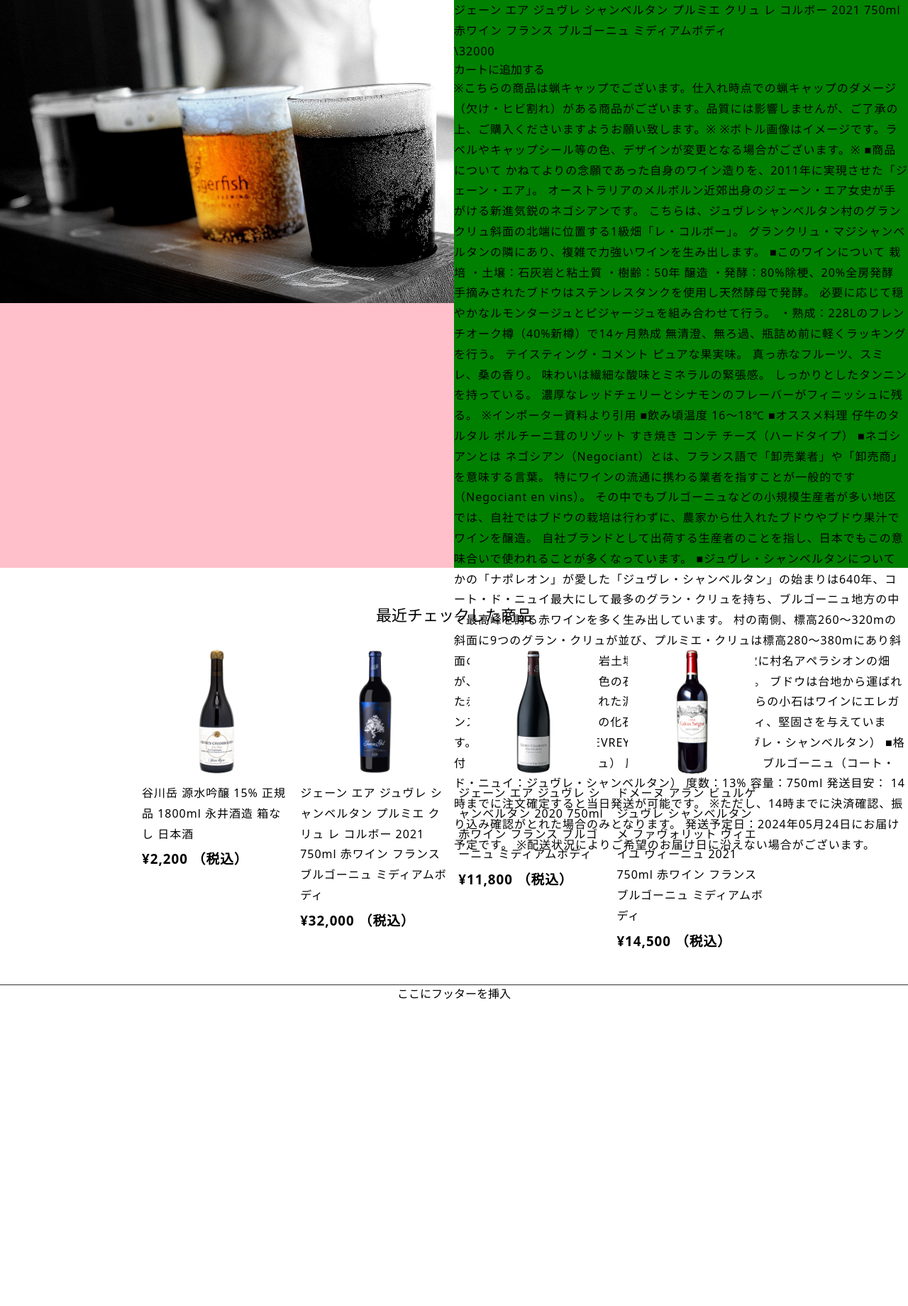
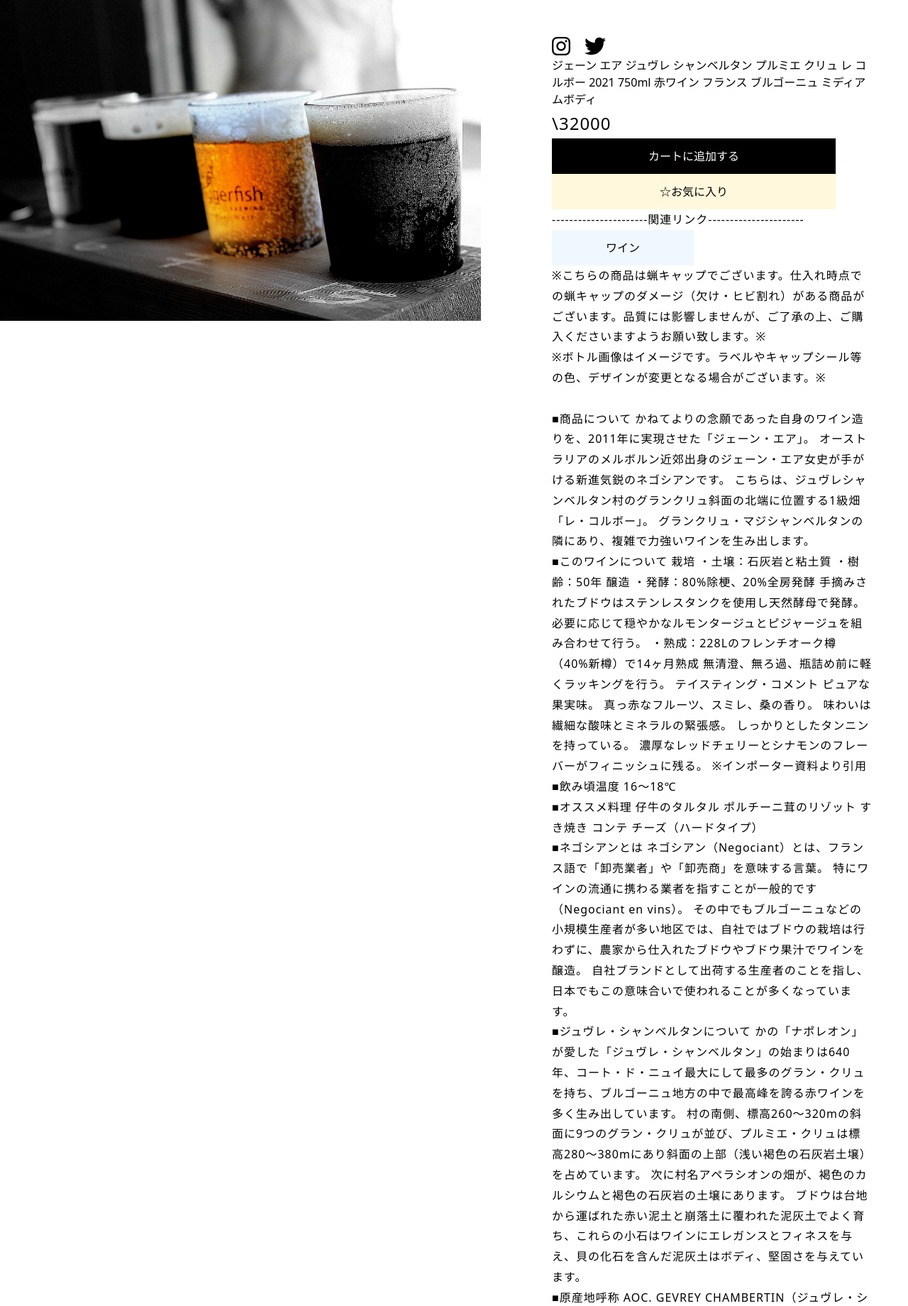
Before and after one commit to A-sato0422/team_product, a PHP site: page /product.html in a window 1280 px wide. Shown: the part 100-1940 px from the top of the page at 71% size. Before the commit the page ends 1508 px from the top, so only its background shows below. Run offline with PHP 8.4, Linux system fonts and the light colour scheme; some libraries are stand-ins or nearby versions.

Commit message:
商品詳細途中

```diff
--- a/product.css
+++ b/product.css
@@ -2,16 +2,63 @@
 
 .main {
   display: flex;
-  height: 100vh;
+}
+
+.share {
+  display: flex;
+  margin-right: 10px;
+  width: 30px;
+  height: 30px;
 }
 
 .image-field {
+  position: sticky;
+  width: 200px;
+  height: 450px;
+  top: 0;
+  flex: 1.5;
   background: pink;
-  flex: 1;
- position: sticky;
+}
+
+img {
+  height: 100%;
+  width: 100%;
+  object-fit: cover;
+
 }
 
 .letter-field {
-  background: green;
+  /* background: green; */
   flex: 1;
+  padding-left: 100px;
+  padding-right: 50px;
+  padding-top: 50px;
 }
+
+.price {
+  font-size: 150%;
+}
+
+.cart-button {
+  color: white;
+ background-color: black;
+ display: inline-block;
+ min-width: 400px;
+ line-height: 50px;
+}
+
+.like-button {
+  color: black;
+  background-color: cornsilk;
+  display: inline-block;
+  min-width: 400px;
+  line-height: 50px;
+}
+
+.category-button {
+  color: black;
+  background-color: aliceblue;
+  display: inline-block;
+  min-width: 200px;
+  line-height: 50px;
+}
--- a/product.html
+++ b/product.html
@@ -32,17 +32,21 @@
     <main>
         <div class="main">
             <div class="image-field">
-            <img src="./img/carousel02.jpg" alt="お酒">
+                <img src="./img/carousel02.jpg" alt="お酒">
             </div>
             <div class="letter-field">
-                <p>ジェーン エア ジュヴレ シャンベルタン プルミエ クリュ レ コルボー 2021 750ml <br>赤ワイン フランス ブルゴーニュ ミディアムボディ</p>
+                <p class="share"><img src="./img/instagram.svg" alt="Instagram" style="margin-right: 20px;"><img src="./img/twitter (1).svg" alt="twitter" ></p>
+                <h1>ジェーン エア ジュヴレ シャンベルタン プルミエ クリュ レ コルボー 2021 750ml 赤ワイン フランス ブルゴーニュ ミディアムボディ</h1>
                 <p class="price">\32000</p>
-                <button type="submit" class="cartbutton">カートに追加する</button>
-                <p>※こちらの商品は蝋キャップでございます。仕入れ時点での蝋キャップのダメージ（欠け・ヒビ割れ）がある商品がございます。品質には影響しませんが、ご了承の上、ご購入くださいますようお願い致します。※
+                <button type="button" class="cart-button">カートに追加する</button>
+                <button type="button" class="like-button">☆お気に入り</button>
+                <p>----------------------関連リンク----------------------</p>
+                <button type="button" class="category-button">ワイン</button>
+                <p>※こちらの商品は蝋キャップでございます。仕入れ時点での蝋キャップのダメージ（欠け・ヒビ割れ）がある商品がございます。品質には影響しませんが、ご了承の上、ご購入くださいますようお願い致します。※<br>
 
-                    ※ボトル画像はイメージです。ラベルやキャップシール等の色、デザインが変更となる場合がございます。※
+                    ※ボトル画像はイメージです。ラベルやキャップシール等の色、デザインが変更となる場合がございます。※<br>
 
-                    ■商品について
+                    <br>■商品について
                     かねてよりの念願であった自身のワイン造りを、2011年に実現させた「ジェーン・エア」。
 
                     オーストラリアのメルボルン近郊出身のジェーン・エア女史が手がける新進気鋭のネゴシアンです。
@@ -51,7 +55,7 @@
 
                     グランクリュ・マジシャンベルタンの隣にあり、複雑で力強いワインを生み出します。
 
-                    ■このワインについて
+                    <br>■このワインについて
 
                     栽培
                     ・土壌：石灰岩と粘土質
@@ -76,16 +80,16 @@
 
                     ※インポーター資料より引用
 
-                    ■飲み頃温度
+                    <br>■飲み頃温度
                     16〜18℃
 
-                    ■オススメ料理
+                    <br>■オススメ料理
                     仔牛のタルタル
                     ポルチーニ茸のリゾット
                     すき焼き
                     コンテ チーズ（ハードタイプ）
 
-                    ■ネゴシアンとは
+                    <br>■ネゴシアンとは
                     ネゴシアン（Negociant）とは、フランス語で「卸売業者」や「卸売商」を意味する言葉。
 
                     特にワインの流通に携わる業者を指すことが一般的です（Negociant en vins）。
@@ -94,7 +98,7 @@
 
                     自社ブランドとして出荷する生産者のことを指し、日本でもこの意味合いで使われることが多くなっています。
 
-                    ■ジュヴレ・シャンベルタンについて
+                    <br>■ジュヴレ・シャンベルタンについて
                     かの「ナポレオン」が愛した「ジュヴレ・シャンベルタン」の始まりは640年、コート・ド・ニュイ最大にして最多のグラン・クリュを持ち、ブルゴーニュ地方の中で最高峰を誇る赤ワインを多く生み出しています。
 
                     村の南側、標高260〜320mの斜面に9つのグラン・クリュが並び、プルミエ・クリュは標高280〜380mにあり斜面の上部（浅い褐色の石灰岩土壌）を占めています。
@@ -103,10 +107,10 @@
 
                     ブドウは台地から運ばれた赤い泥土と崩落土に覆われた泥灰土でよく育ち、これらの小石はワインにエレガンスとフィネスを与え、貝の化石を含んだ泥灰土はボディ、堅固さを与えています。
 
-                    ■原産地呼称
+                    <br>■原産地呼称
                     AOC. GEVREY CHAMBERTIN（ジュヴレ・シャンベルタン）
 
-                    ■格付
+                    <br>■格付
                     1級畑（プルミエ・クリュ）
 
 
--- a/style.css
+++ b/style.css
@@ -28,10 +28,6 @@
   font-size: 1.4rem;
   line-height: 1.8;
   letter-spacing: 0.1rem;
-}
-
-a {
-  text-decoration: none;
   color: inherit;
 }
 
```
Also changed, not shown: img/instagram.svg (added), img/twitter (1).svg (added).
